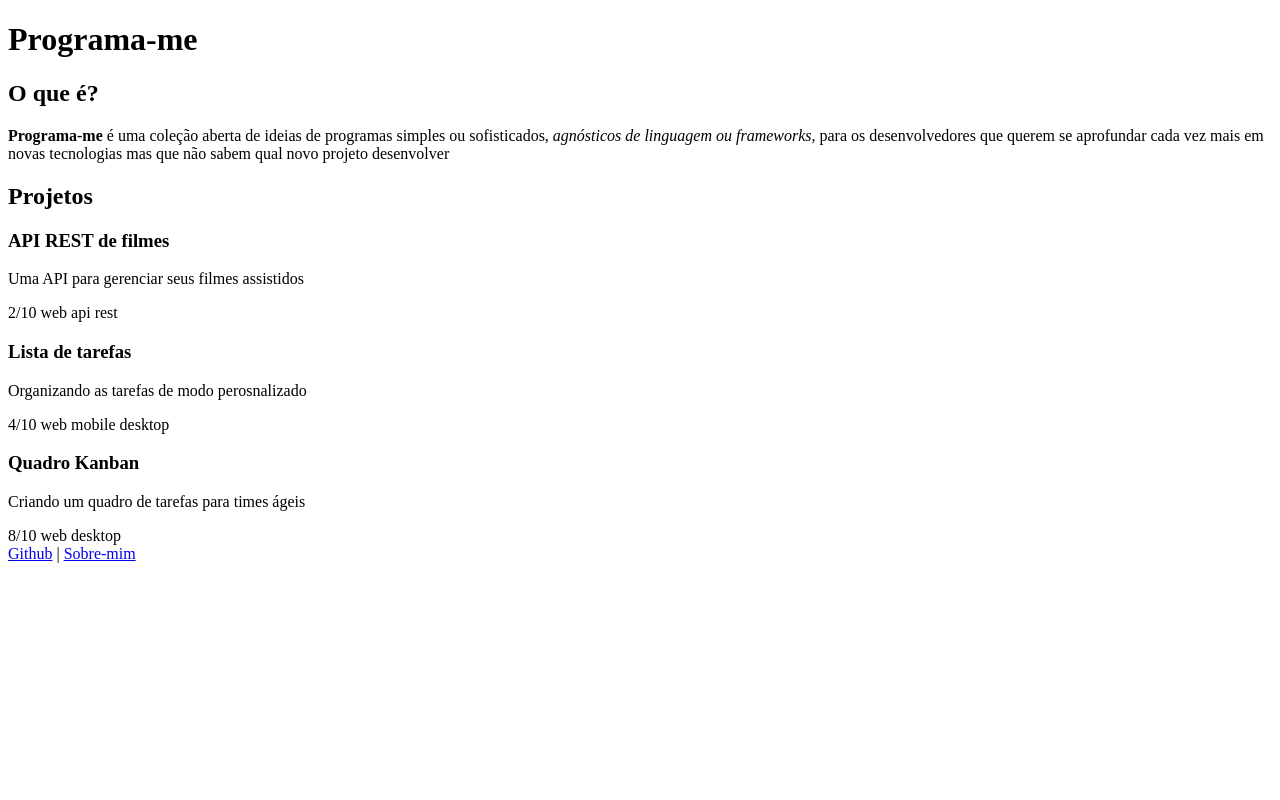
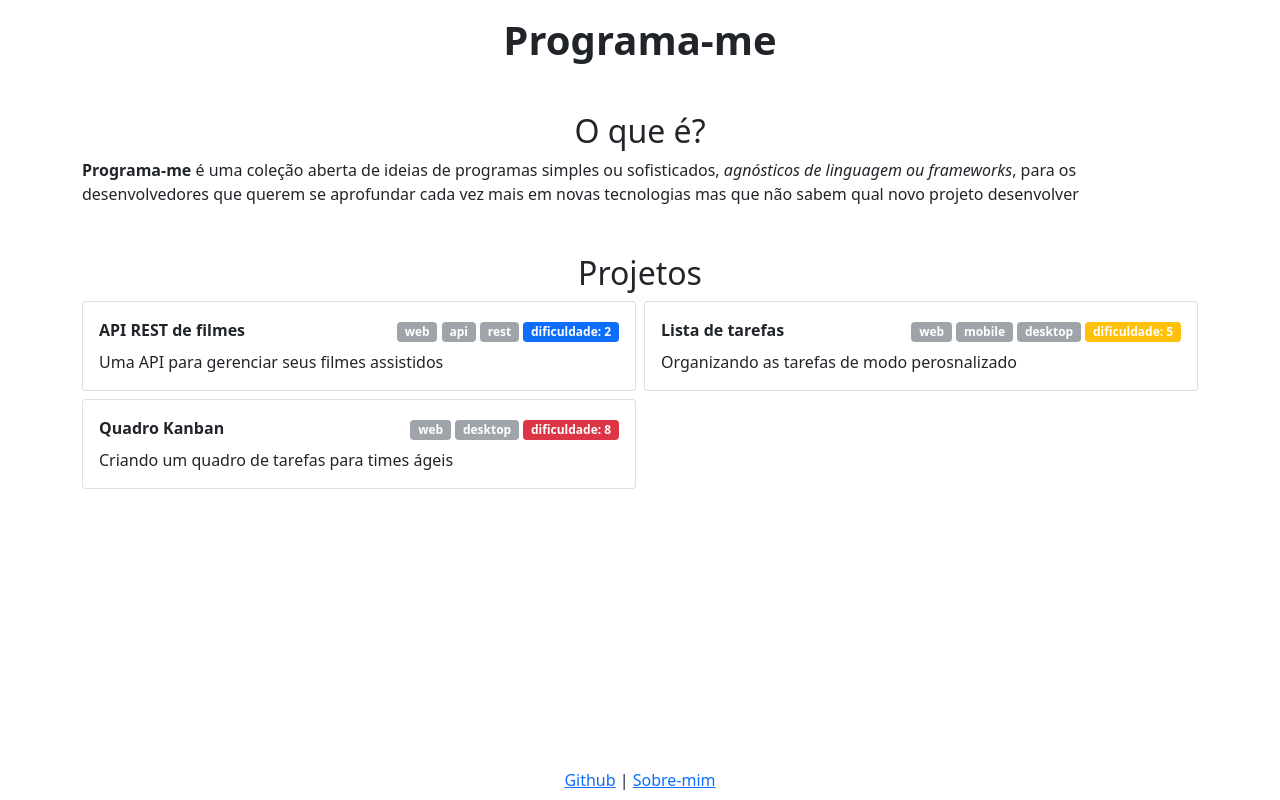
Before and after one commit to gustapinto/programame, a Django app: page / in a window 1280 px wide. Run offline with Django 4.2, Linux system fonts and the light colour scheme.

Commit message:
Add bootstrap styling to index

```diff
--- a/src/core/mock.json
+++ b/src/core/mock.json
@@ -4,7 +4,7 @@
         "name": "API REST de filmes",
         "summary": "Uma API para gerenciar seus filmes assistidos",
         "description": "Crie uma API REST que liste os últimos filmes que você assistiu, cada filme será representado por um objeto JSON com os seguintes campos: nome, gênero, duração, nota e estúdio.",
-        "difficulty": "2",
+        "difficulty": 2,
         "topics": [
             "web",
             "api",
@@ -16,7 +16,7 @@
         "name": "Lista de tarefas",
         "summary": "Organizando as tarefas de modo perosnalizado",
         "description": "Crie um site ou um aplicativo que permita a criação de listas de tarefas, com os campos de título e descrição, o usuário poderá criar, editar e deletar essas listas, ele também deve ser capaz de concluir as tarefas da lista.",
-        "difficulty": "4",
+        "difficulty": 5,
         "topics": [
             "web",
             "mobile",
@@ -28,7 +28,7 @@
         "name": "Quadro Kanban",
         "summary": "Criando um quadro de tarefas para times ágeis",
         "description": "Crie um quadro para que muitos usuários possam organizar suas tarefas de equipe usando o modelo Kanban, esse quadro deve ter as colunas 'A fazer', 'Fazendo' e 'Concluídas', com cada quadro pertecendo a uma equipe diferente, e com as equipes sendo compostas de 1 a N usuários, usuários de uma equipe não devem podem interferir nas equipes que eles não participam, esses quadros terão tarefas com os campos nome, descrição e status",
-        "difficulty": "8",
+        "difficulty": 8,
         "topics": [
             "web",
             "desktop"
--- a/src/core/templates/index.html
+++ b/src/core/templates/index.html
@@ -6,38 +6,59 @@
   <meta name='viewport' content='width=device-width, initial-scale=1'>
 
   <title>Programa-me</title>
+
+  <link href="https://cdn.jsdelivr.net/npm/bootstrap@5.0.2/dist/css/bootstrap.min.css" rel="stylesheet" integrity="sha384-EVSTQN3/azprG1Anm3QDgpJLIm9Nao0Yz1ztcQTwFspd3yD65VohhpuuCOmLASjC" crossorigin="anonymous">
+
+  <style>
+    .bg-secondary {
+      opacity: 65%;
+    }
+
+    @media(max-width: 576px) {
+      .fixed-bottom {
+        position: relative;
+      }
+    }
+  </style>
 </head>
 <body>
   <head>
-    <h1>Programa-me</h1>
+    <h1 class="text-center mt-3 fw-bold">Programa-me</h1>
   </head>
 
-  <main>
-    <div>
-      <h2>O que é?</h2>
+  <main class="container">
+    <div class="mt-5">
+      <h2 class="text-center">O que é?</h2>
 
       <p><strong>Programa-me</strong> é uma coleção aberta de ideias de programas simples ou sofisticados, <em>agnósticos de linguagem ou frameworks</em>, para os desenvolvedores que querem se aprofundar cada vez mais em novas tecnologias mas que não sabem qual novo projeto desenvolver</p>
     </div>
 
-    <div>
-      <h2>Projetos</h2>
+    <div class="mt-5">
+      <h2 class="text-center">Projetos</h2>
 
-      <div>
+      <div class="row g-2">
         {% for project in projects %}
-        <div>
-          <h3>{{ project.name }}</h3>
+        <div class="col-12 col-md-6">
+          <div class="card">
+            <div class="card-body">
+              <div>
+                <span class="card-title fw-bold">{{ project.name }}</span>
 
-          <div>
-            <p>{{ project.summary }}</p>
+                <div class="d-sm-inline float-sm-end">
+                  {% for topic in project.topics %}
+                  <span class="badge bg-secondary">{{ topic }}</span>
+                  {% endfor %}
 
-            <div>
-              <span>{{ project.difficulty }}/10</span>
-
-              <span>
-                {% for topic in project.topics %}
-                <span>{{ topic }}</span>
-                {% endfor %}
-              </span>
+                  {% if project.difficulty > 7 %}
+                  <span class="badge bg-danger" >dificuldade: {{ project.difficulty }}</span>
+                  {% elif project.difficulty > 4 %}
+                  <span class="badge bg-warning">dificuldade: {{ project.difficulty }}</span>
+                  {% else %}
+                  <span class="badge bg-primary">dificuldade: {{ project.difficulty }}</span>
+                  {% endif %}
+                </div>
+              </div>
+              <p class="card-text mt-2">{{ project.summary }}</p>
             </div>
           </div>
         </div>
@@ -46,10 +67,12 @@
     </div>
   </main>
 
-  <footer>
-    <div>
+  <footer class="fixed-bottom">
+    <div class="mt-5 mb-2 text-center">
       <a href="https://github.com/gustapinto/programame">Github</a> | <a href="https://gustapinto.dev/">Sobre-mim</a>
     </div>
   </footer>
+
+  <script src="https://cdn.jsdelivr.net/npm/bootstrap@5.0.2/dist/js/bootstrap.min.js" integrity="sha384-cVKIPhGWiC2Al4u+LWgxfKTRIcfu0JTxR+EQDz/bgldoEyl4H0zUF0QKbrJ0EcQF" crossorigin="anonymous"></script>
 </body>
 </html>
```
